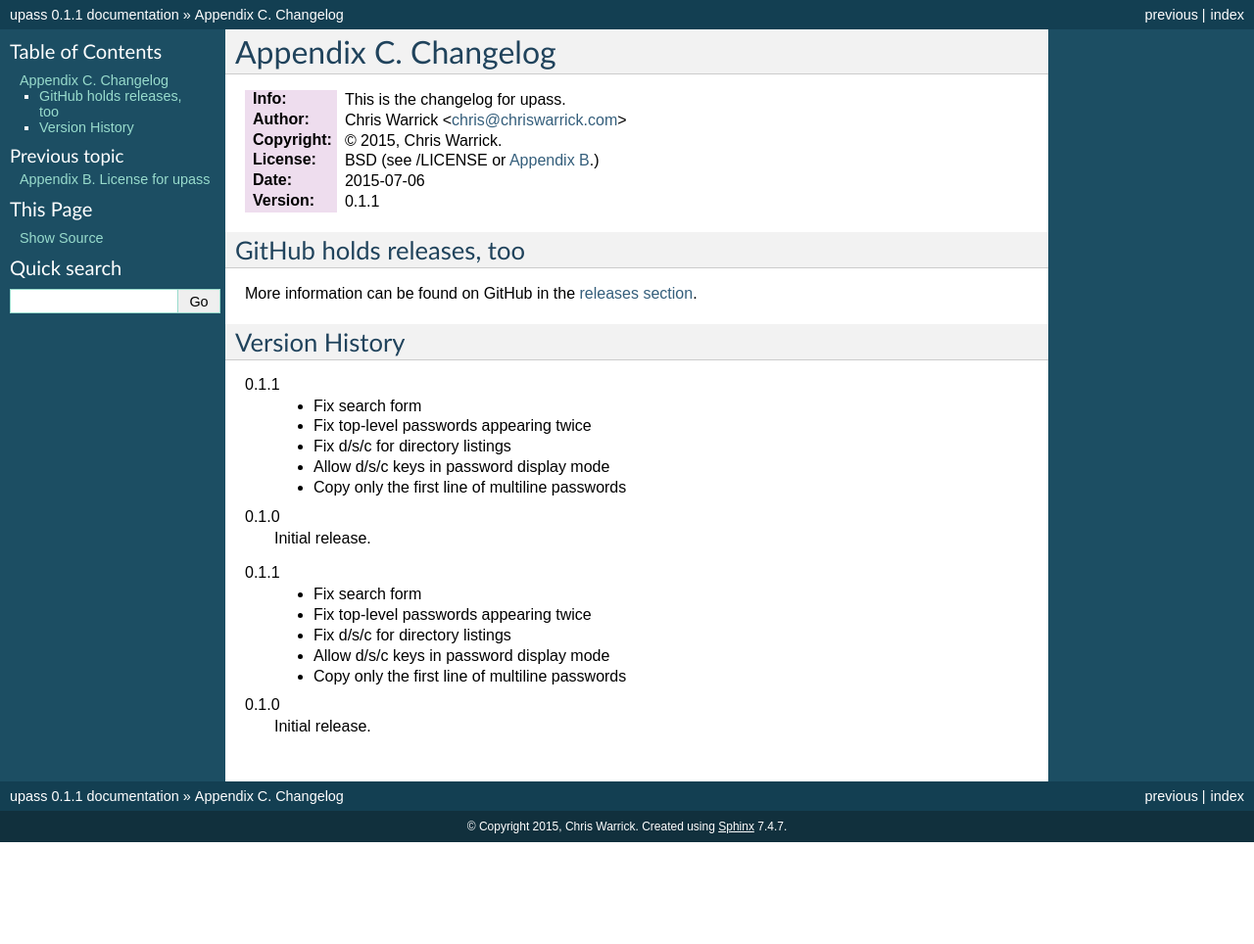
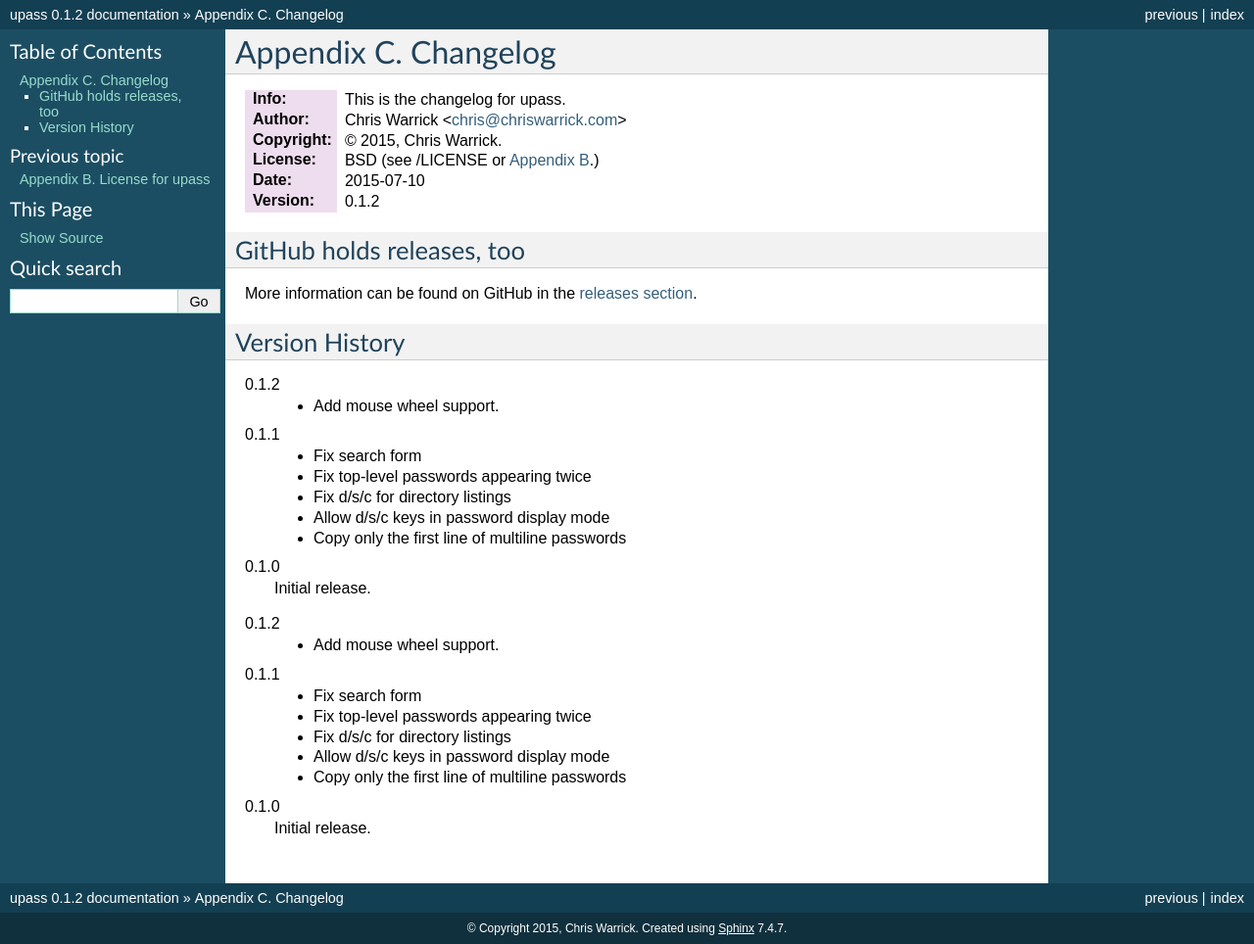
Before and after one commit to Kwpolska/upass, a Sphinx documentation site: the page built from docs/CHANGELOG.rst, in a window 1280 px wide. Shown: the whole page at 98% size. Built offline with Sphinx 7.4.7, drawn with Linux system fonts in a browser that asks for light colours; before the commit the page ends 900 px from its top, so only the background shows below that.

Commit message:
v0.1.2: mouse wheel support
fixes #1

Signed-off-by: Chris Warrick <kwpolska@gmail.com>

```diff
--- a/CONTRIBUTING.rst
+++ b/CONTRIBUTING.rst
@@ -5,8 +5,8 @@
 :Author: Chris Warrick <chris@chriswarrick.com>
 :Copyright: © 2015, Chris Warrick.
 :License: BSD (see /LICENSE or :doc:`Appendix B <LICENSE>`.)
-:Date: 2015-07-06
-:Version: 0.1.1
+:Date: 2015-07-10
+:Version: 0.1.2
 
 .. index:: contributing
 
--- a/README.rst
+++ b/README.rst
@@ -4,8 +4,8 @@
 :Info: This is the README file for upass.
 :Author: Chris Warrick <chris@chriswarrick.com>
 :Copyright: © 2015, Chris Warrick.
-:Date: 2015-07-06
-:Version: 0.1.1
+:Date: 2015-07-10
+:Version: 0.1.2
 
 .. image:: https://chriswarrick.com/galleries/upass/directory-listing.png
 
--- a/docs/CHANGELOG.rst
+++ b/docs/CHANGELOG.rst
@@ -5,8 +5,8 @@
 :Author: Chris Warrick <chris@chriswarrick.com>
 :Copyright: © 2015, Chris Warrick.
 :License: BSD (see /LICENSE or :doc:`Appendix B <LICENSE>`.)
-:Date: 2015-07-06
-:Version: 0.1.1
+:Date: 2015-07-10
+:Version: 0.1.2
 
 .. index:: CHANGELOG
 
@@ -19,6 +19,9 @@
 Version History
 ===============
 
+0.1.2
+    * Add mouse wheel support.
+
 0.1.1
     * Fix search form
     * Fix top-level passwords appearing twice
@@ -29,6 +32,9 @@
 0.1.0
     Initial release.
 
+0.1.2
+    * Add mouse wheel support.
+
 0.1.1
     * Fix search form
     * Fix top-level passwords appearing twice
--- a/docs/CONTRIBUTING.rst
+++ b/docs/CONTRIBUTING.rst
@@ -5,8 +5,8 @@
 :Author: Chris Warrick <chris@chriswarrick.com>
 :Copyright: © 2015, Chris Warrick.
 :License: BSD (see /LICENSE or :doc:`Appendix B <LICENSE>`.)
-:Date: 2015-07-06
-:Version: 0.1.1
+:Date: 2015-07-10
+:Version: 0.1.2
 
 .. index:: contributing
 
--- a/docs/LICENSE.rst
+++ b/docs/LICENSE.rst
@@ -5,8 +5,8 @@
 :Author: Chris Warrick <chris@chriswarrick.com>
 :Copyright: © 2015, Chris Warrick.
 :License: BSD (see /LICENSE or :doc:`Appendix B <LICENSE>`.)
-:Date: 2015-07-06
-:Version: 0.1.1
+:Date: 2015-07-10
+:Version: 0.1.2
 
 .. index:: LICENSE
 
--- a/docs/README.rst
+++ b/docs/README.rst
@@ -4,8 +4,8 @@
 :Info: This is the README file for upass.
 :Author: Chris Warrick <chris@chriswarrick.com>
 :Copyright: © 2015, Chris Warrick.
-:Date: 2015-07-06
-:Version: 0.1.1
+:Date: 2015-07-10
+:Version: 0.1.2
 
 .. image:: https://chriswarrick.com/galleries/upass/directory-listing.png
 
--- a/docs/conf.py
+++ b/docs/conf.py
@@ -48,9 +48,9 @@
 # built documents.
 #
 # The short X.Y version.
-version = '0.1.1'
+version = '0.1.2'
 # The full version, including alpha/beta/rc tags.
-release = '0.1.1'
+release = '0.1.2'
 
 # The language for content autogenerated by Sphinx. Refer to documentation
 # for a list of supported languages.
--- a/setup.py
+++ b/setup.py
@@ -21,7 +21,7 @@
         sys.exit(errno)
 
 setup(name='upass',
-      version='0.1.1',
+      version='0.1.2',
       description='Console UI for pass.',
       keywords='upass',
       author='Chris Warrick',
--- a/upass/__init__.py
+++ b/upass/__init__.py
@@ -1,5 +1,5 @@
 # -*- encoding: utf-8 -*-
-# upass v0.1.1
+# upass v0.1.2
 # Console UI for pass.
 # Copyright © 2015, Chris Warrick.
 # All rights reserved.
@@ -40,7 +40,7 @@
 """
 
 __title__ = 'upass'
-__version__ = '0.1.1'
+__version__ = '0.1.2'
 __author__ = 'Chris Warrick'
 __license__ = '3-clause BSD'
 __docformat__ = 'restructuredtext en'
```
Also changed, not shown: CHANGELOG.rst (+8 -2 lines), 4 other files.
